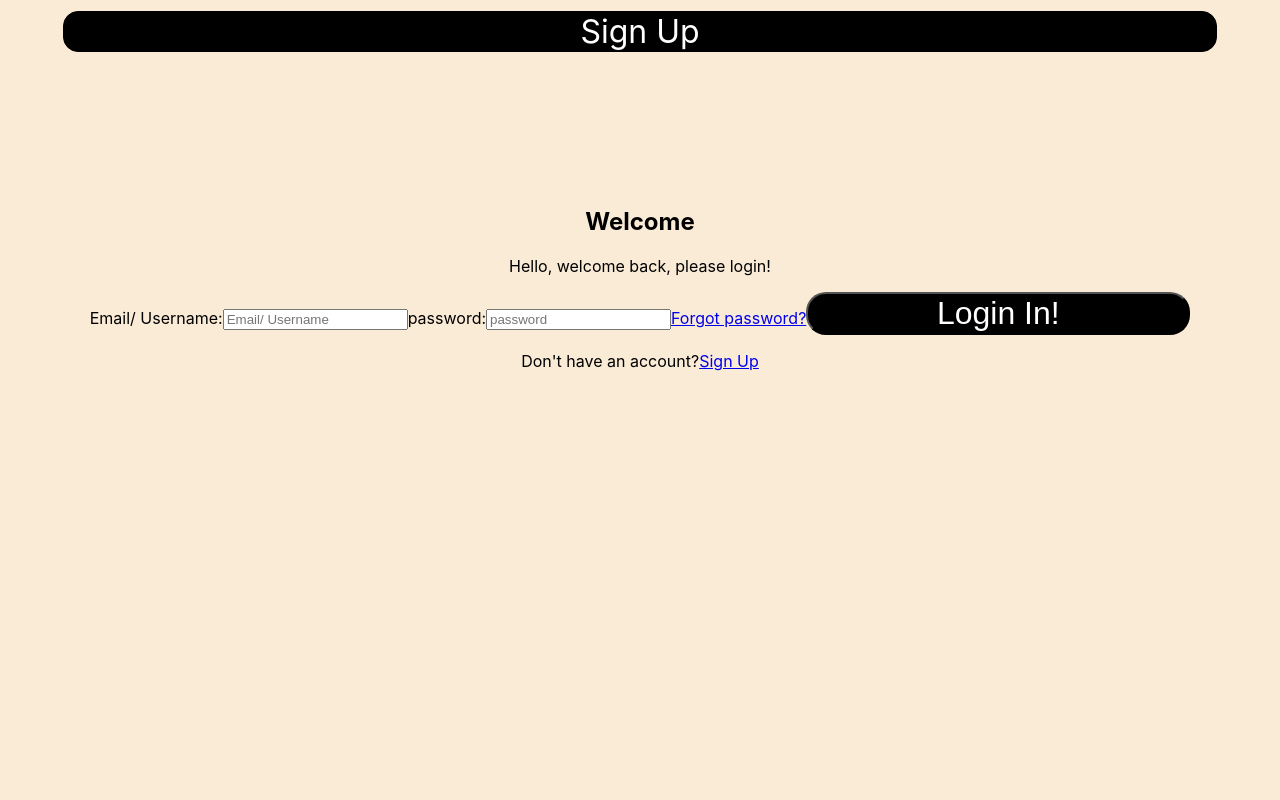
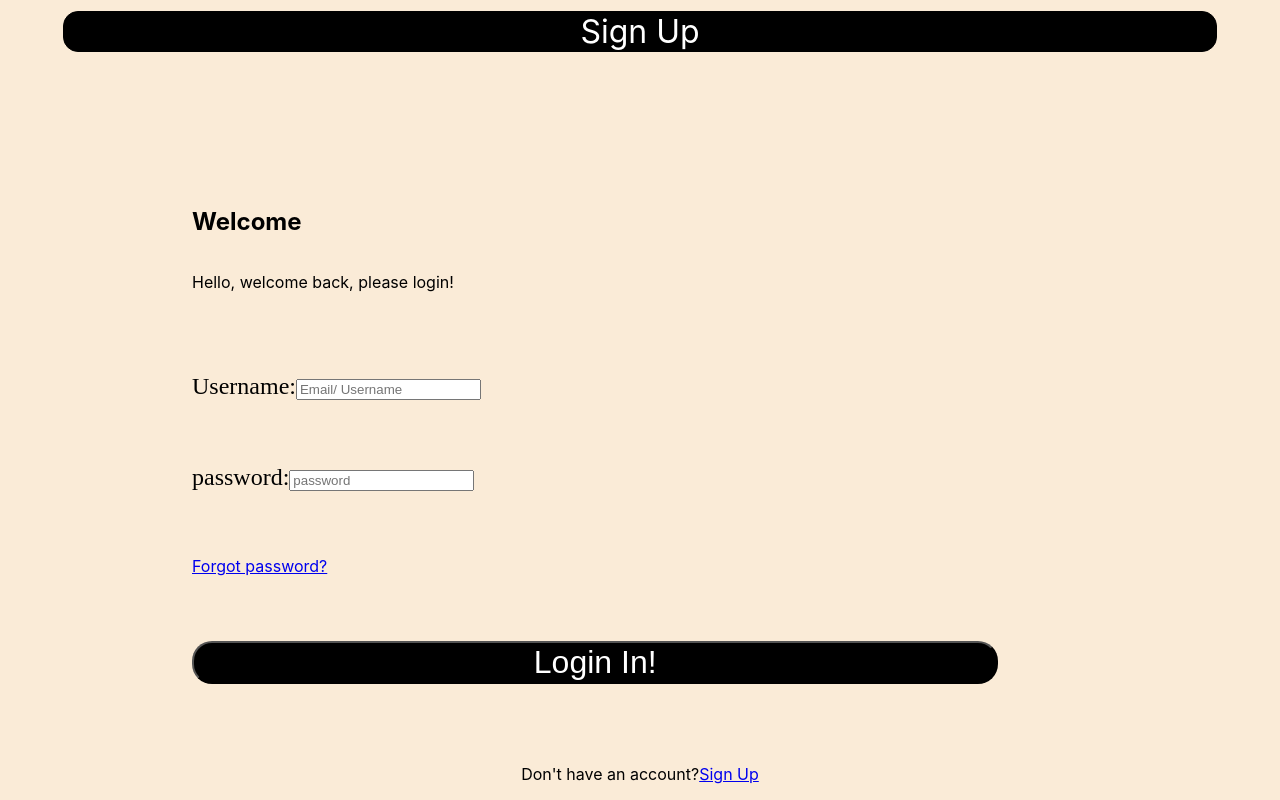
Before and after one commit to spotify-song-suggester-6/front-end, a React (Create React App) app in the folder front-end-app/: page /Login in a window 1280 px wide. Shown: the part 432-1232 px from the top of the page. Before the commit the page ends 819 px from the top, so only its background shows below. Built offline with nearby package versions, Linux system fonts and the light colour scheme.

Commit message:
finished styles

```diff
--- a/front-end-app/src/App.css
+++ b/front-end-app/src/App.css
@@ -44,10 +44,72 @@ body{
     transform: rotate(360deg);
   }
 }
+
+.loginDiv{
+  display: flex;
+    flex-direction: column;
+    justify-content: space-between;
+    align-items: center;
+}
+.loginWelcome{
+  display: flex;
+    flex-direction: column;
+    align-items: flex-start;
+    width: 70%;
+}
+.loginForm{
+  display: flex;
+    flex-direction: column;
+    align-items: flex-start;
+    justify-content: space-evenly;
+    width: 70%;
+    height: 440px;
+}
+.loginLabels{
+  font-size: 1.5rem;
+    font-family: auto;
+}
+.link_wrapper{
+  display:flex;
+  justify-content: end;
+}
+.btn_wrapper{
+  display:flex;
+  justify-content: end;
+  width: 90%;
+}
 .loginbtn{
-  width: 30%;
+  width: 100%;
 font-size: 2rem;
 background: black;
 color: white;
 border-radius: 20px;
 }
+input:-internal-autofill-selected{
+  font-size: .9rem;
+    border: none;
+    border-bottom: 2px black solid;
+    background-color: black !important;
+    color: white !important;
+}
+.homeInput{
+  width: 100%;
+    border: none;
+    border-bottom: black 2px solid;
+    background-color: antiquewhite;
+    color: white;
+}
+.theFooter{
+  display: flex;
+    justify-content: space-evenly;
+}
+.homeDashboard{
+  display:flex;
+flex-direction: column;
+align-items:flex-start;
+width: 70%;
+margin: 0% 15%;
+}
+.search{
+  width: 100%;
+}
--- a/front-end-app/src/Components/AppRouter.js
+++ b/front-end-app/src/Components/AppRouter.js
@@ -1,18 +1,15 @@
 import React from "react";
 import { BrowserRouter as Router, Route, NavLink, Switch } from "react-router-dom";
 
+
 import Profile from './Profile';
 import Home from './Home';
-
 
 
 function AppRouter({id}) {
     return (
       <Router>
         <div>
-          <nav className="main-nav">
-
-          </nav>
           <Switch>
             {/* <Route path="" component={Spells} />
             <Route path="" component={Character} /> */}
@@ -20,7 +17,7 @@ function AppRouter({id}) {
             <Route path="/User/:id/profile" component={Profile} />
           </Switch>
         </div>
-        <footer>
+        <footer className="theFooter">
             <NavLink to={`/User/${id}/home`}><img src="https://img.icons8.com/android/24/000000/home.png" /> </NavLink>
             <NavLink to=""><img src="https://img.icons8.com/ios-glyphs/30/000000/navigation-pane.png" /> </NavLink>
             <NavLink to=""><img src="https://img.icons8.com/ios-glyphs/30/000000/navigation-pane.png" /> </NavLink>
--- a/front-end-app/src/Components/Home.js
+++ b/front-end-app/src/Components/Home.js
@@ -5,18 +5,22 @@ import styled from "styled-components";
 
 
 const ScrollDivSongs = styled.div`
-width: 90%;
+width: 98%;
     overflow: auto;
     white-space: nowrap;
     display: flex;
+    margin: 0% 1%;
 `;
+
 const SongCard = styled.div`
-background: grey;
 margin: 1%;
 display:flex;
 flex-direction:column;
 justify-content:center;
 align-items:center;
+background-color: black;
+    color: white;
+    padding: 2%;
 `;
 
 export default function Songs() {
@@ -56,9 +60,9 @@ export default function Songs() {
   };
   return (
     <div >
-       <div><h2>DashBoard</h2></div>
-       <div>
-      <form className="search">
+       <div className="homeDashboard">
+           <h2>DashBoard</h2>
+           <form className="search">
         <input
           type="text"
           onChange={handleInputChange}
@@ -68,8 +72,12 @@ export default function Songs() {
           className="prompt search-name"
           placeholder="Search by song title"
           autoComplete="off"
+          className="homeInput"
         />
       </form>
+           </div>
+       <div>
+
       <div>
           <h5>Favorites:</h5>
       </div>
--- a/front-end-app/src/Components/Login.js
+++ b/front-end-app/src/Components/Login.js
@@ -27,33 +27,37 @@ const LoginForm = ({ values, errors, touched, status }) => {
 //     setUserId(`${users[0].id}`);
 //   }, [users]);
   return (
-    <div >
-        <div>
+    <div className="loginDiv" >
+        <div className="loginWelcome">
             <h2>Welcome</h2>
             <p>Hello, welcome back, please login!</p>
         </div>
 
         {/* Form Starts */}
         {/* onSubmit={event => handleSubmit(event)} PUT THIS IS FORM FOR POST REQST */}
-      <Form  >
+      <Form className="loginForm"  >
 
 
-        <label htmlFor="username">
-          Email/ Username:
+        <label className="loginLabels" htmlFor="username">
+          Username:
           <Field id="username" type="text" name="username" placeholder="Email/ Username" />
           {touched.username && errors.username && (
             <p >{errors.username}</p>
           )}
         </label>
-        <label htmlFor="password">
+        <label className="loginLabels" htmlFor="password">
           password:
           <Field id="password" type="password" name="password" placeholder="password" />
           {touched.password && errors.password && (
             <p >{errors.password}</p>
           )}
         </label>
+        <div className="link_wrapper">
         <Link to="">Forgot password?</Link>
+        </div>
+        <div className="btn_wrapper" >
         <button className="loginbtn" type="submit">Login In!</button>
+        </div>
       </Form>
       {/* Form Ends */}
 
```
